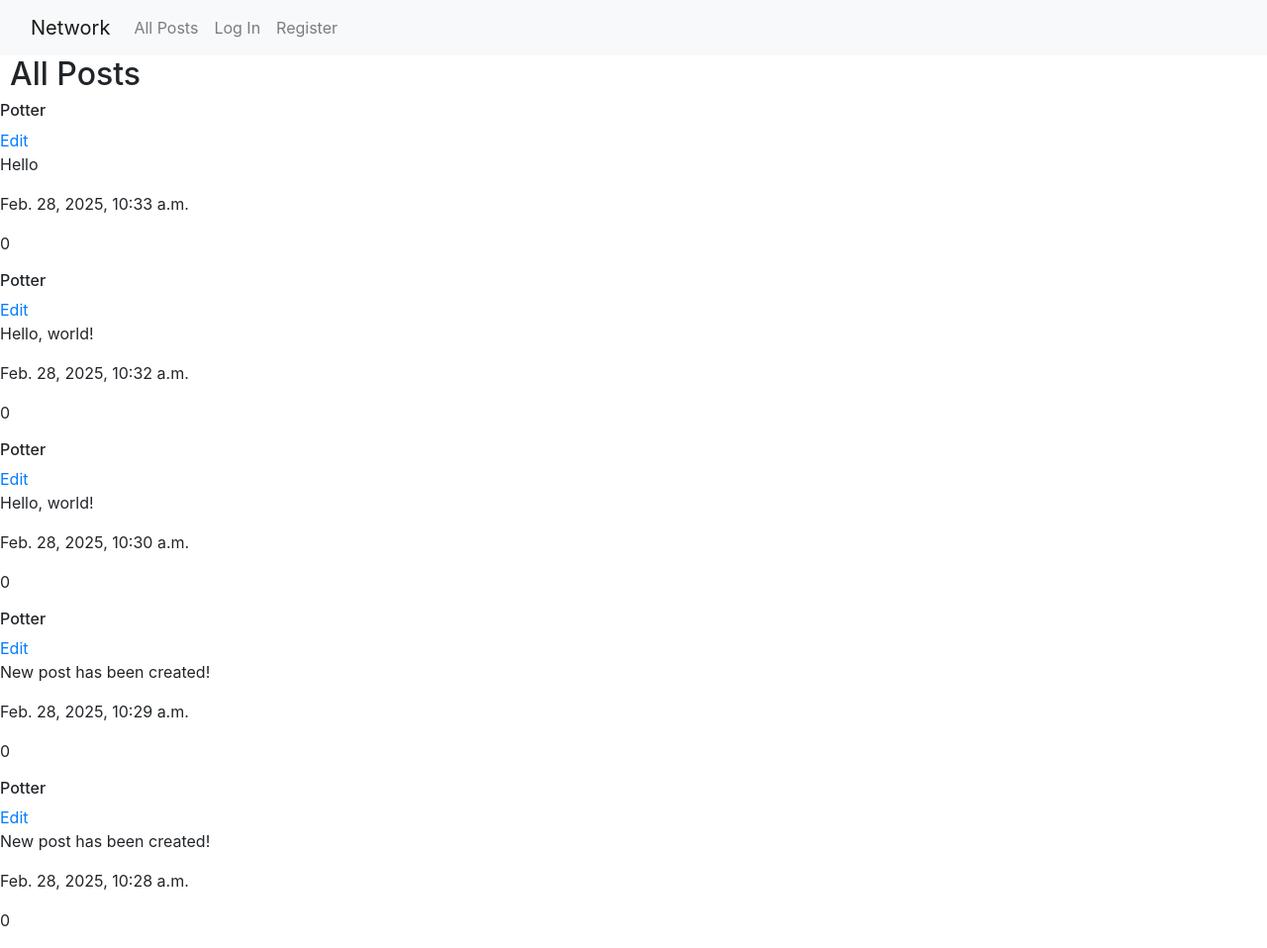
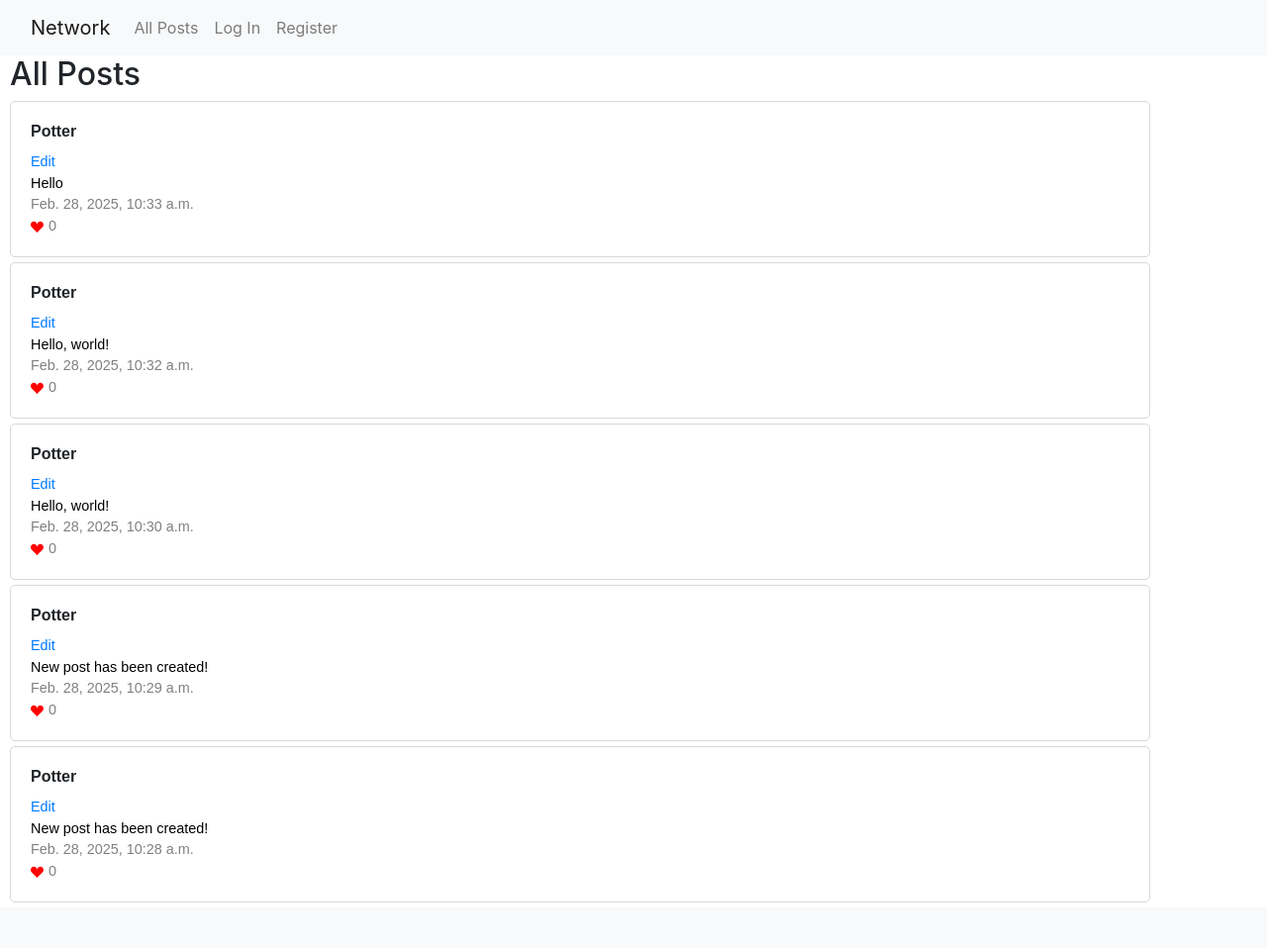
Before and after one commit to i-Noix/network, a Django app: page / in a window 1280 px wide. Shown: the whole page at 99% size. After the commit the page ends 912 px from the top, so only its background shows below. Run offline with Django 3.2, Linux system fonts and the light colour scheme; data comes from the database, SQL or seed files in the repository; data that the repository does not hold is empty; some libraries are stand-ins or nearby versions.

Commit message:
Include more style for post on page All post

```diff
--- a/network/static/network/styles.css
+++ b/network/static/network/styles.css
@@ -15,3 +15,36 @@
 .newPost button {
     margin-top: 5px;
 }
+
+/* Style for div post */
+.post {
+    border: 1px solid #dad7d7;
+    border-radius: 5px;
+    box-sizing: border-box;
+    width: 90%;
+    padding: 20px;
+    margin-left: 10px;
+    margin-bottom: 5px;
+    font-family: Arial, Helvetica, sans-serif;
+}
+
+.post p {
+    font-size: 0.9em;
+    color: grey;
+    margin: 0;
+}
+
+.post p:first-of-type{
+    color: black;
+}
+
+.post svg{
+    color: red;
+    margin-right: 5px;
+    height: 0.9em;
+    width: 0.9em;
+}
+
+.post a {
+    font-size: 0.9em;
+}
--- a/network/templates/network/index.html
+++ b/network/templates/network/index.html
@@ -25,11 +25,13 @@
 
     {% for post in posts %}
         <div class="post">
-            <h6>{{ post.author }}</h6>
+            <h6><strong>{{ post.author }}</strong></h6>
             <a href="#">Edit</a>
             <p>{{ post.content }}</p>
             <p>{{ post.date_time }}</p>
-            <p>{{ post.likes.count }}</p>
+            <p><svg xmlns="http://www.w3.org/2000/svg" width="16" height="16" fill="currentColor" class="bi bi-suit-heart-fill" viewBox="0 0 16 16">
+                <path d="M4 1c2.21 0 4 1.755 4 3.92C8 2.755 9.79 1 12 1s4 1.755 4 3.92c0 3.263-3.234 4.414-7.608 9.608a.513.513 0 0 1-.784 0C3.234 9.334 0 8.183 0 4.92 0 2.755 1.79 1 4 1"/>
+              </svg>{{ post.likes.count }}</p>
         </div>
     {% endfor%}
 
```
